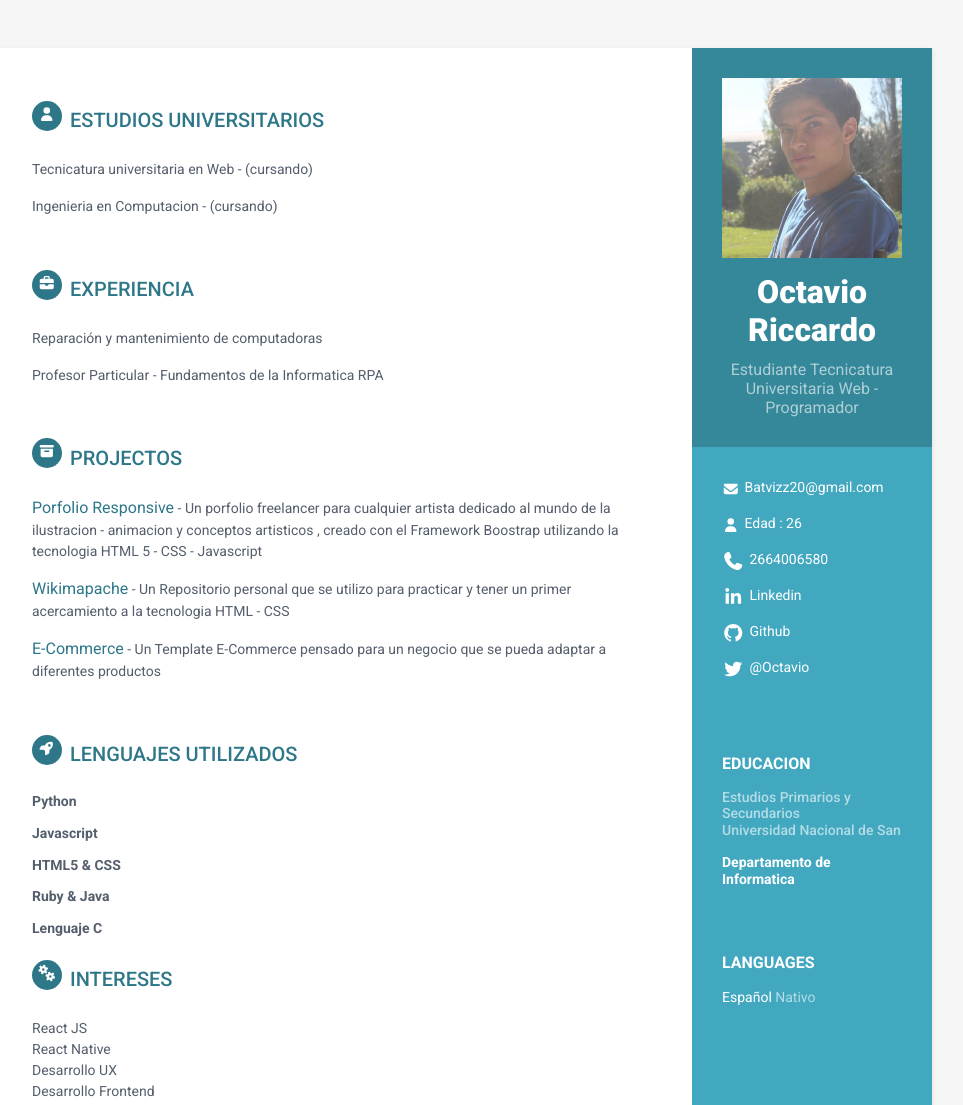
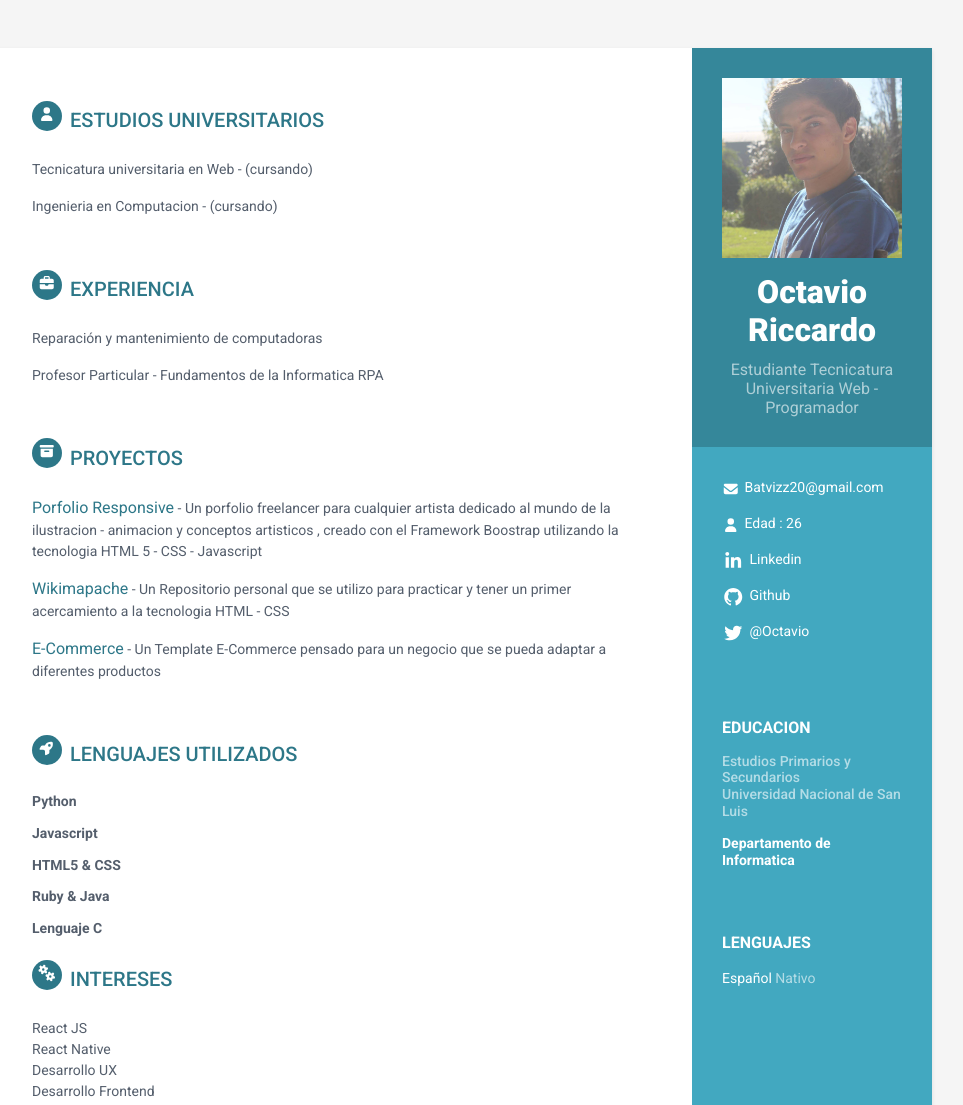
Before and after one commit to Batvizz/CV, a plain HTML site: page index.html in a window 1280 px wide. Shown: the top 1105 px of the page, without its empty margins (188-1151 px from the left). Drawn offline with Linux system fonts and the light colour scheme.

Commit message:
Update index.html

```diff
--- a/index.html
+++ b/index.html
@@ -33,7 +33,7 @@
                 <ul class="list-unstyled contact-list">
                     <li class="email"><i class="fas fa-envelope"></i><a href="mailto: yourname@email.com">Batvizz20@gmail.com</a></li>
                     <li class="email"><i class="fas fa-user"></i>Edad : 26</li>
-                    <li class="phone"><i class="fas fa-phone"></i><a href="tel:0123 456 789">2664006580</a></li>
+
                     <li class="linkedin"><i class="fab fa-linkedin-in"></i><a href="https://www.linkedin.com/in/octavio-riccardo/" target="_blank">Linkedin</a></li>
                     <li class="github"><i class="fab fa-github"></i><a href="https://github.com/Batvizz" target="_blank">Github</a></li>
                     <li class="twitter"><i class="fab fa-twitter"></i><a href="https://twitter.com/BATVIZZ" target="_blank">@Octavio</a></li>
@@ -43,7 +43,7 @@
                 <h2 class="container-block-title">Educacion</h2>
                 <div class="item">
                     <h5 class="meta">Estudios Primarios y Secundarios </h5>
-                    <h5 class="meta">Universidad Nacional de San </h5>
+                    <h5 class="meta">Universidad Nacional de San Luis</h5>
                 </div><!--//item-->
                 <div class="item">
                     <h4 class="degree">Departamento de Informatica</h4>
@@ -51,7 +51,7 @@
             </div><!--//education-container-->
 
             <div class="languages-container container-block">
-                <h2 class="container-block-title">Languages</h2>
+                <h2 class="container-block-title">Lenguajes</h2>
                 <ul class="list-unstyled interests-list">
                     <li>Español <span class="lang-desc">Nativo</span></li>
                 </ul>
@@ -81,7 +81,7 @@
             </section><!--//section-->
 
             <section class="section projects-section">
-                <h2 class="section-title"><span class="icon-holder"><i class="fas fa-archive"></i></span>Projectos</h2>
+                <h2 class="section-title"><span class="icon-holder"><i class="fas fa-archive"></i></span>Proyectos</h2>
 
                 <div class="item">
                     <span class="project-title"><a href="https://batvizz.github.io/Porfolio2/" target="_blank">Porfolio Responsive</a></span> - <span class="project-tagline">Un porfolio freelancer para cualquier artista dedicado al mundo de la ilustracion - animacion y conceptos artisticos , creado con el Framework Boostrap utilizando la tecnologia HTML 5 - CSS - Javascript </span>
```
